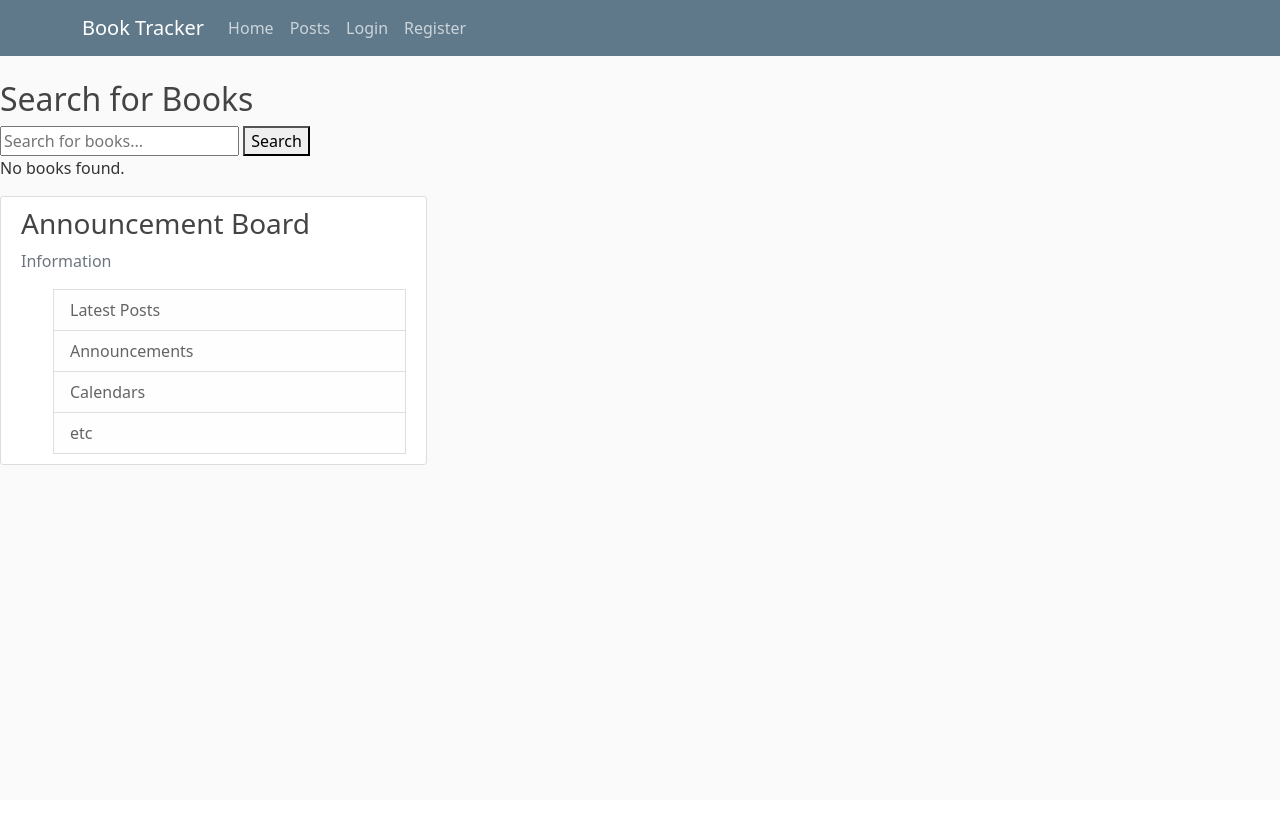
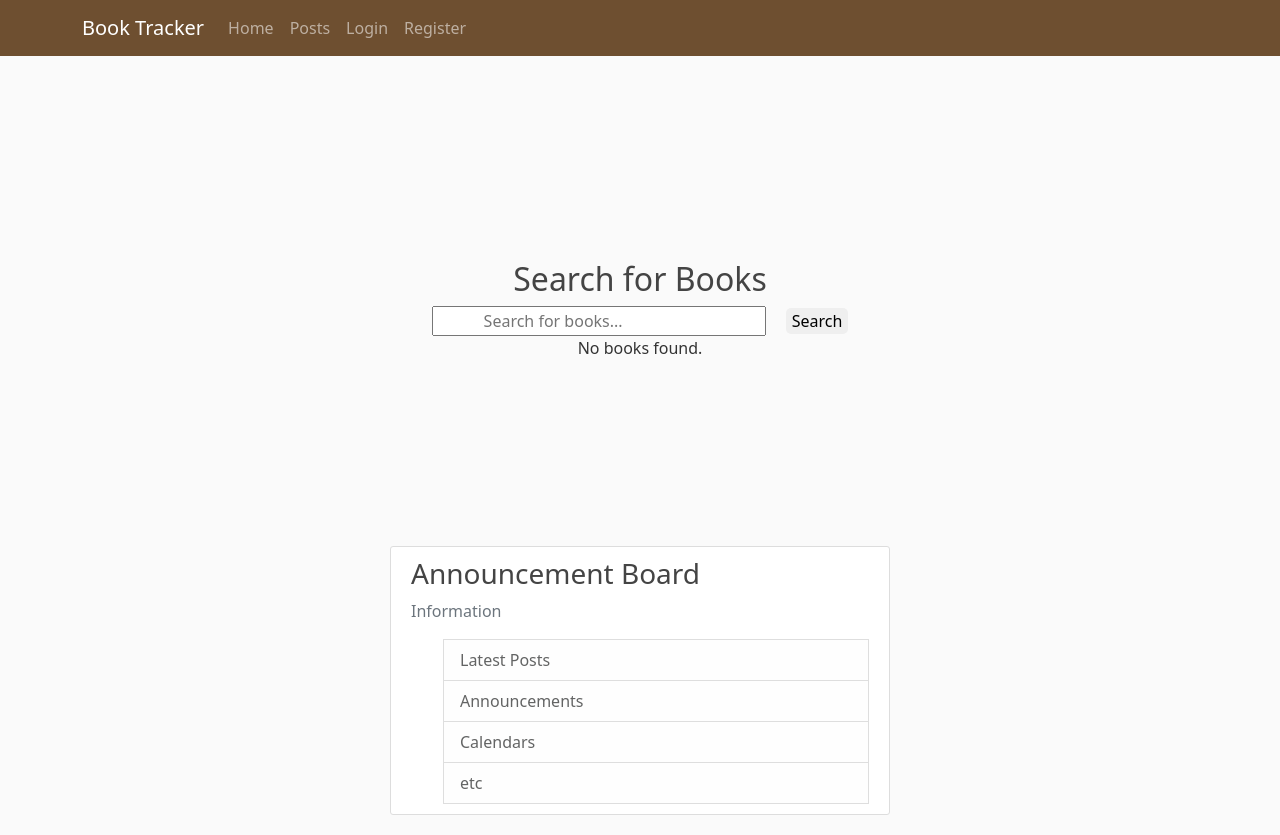
Before and after one commit to kristineLCS/Frameworks_django, a Django app: page / in a window 1280 px wide. Before the commit the page ends 465 px from the top, so only its background shows below. Run offline with Django 4.2, Linux system fonts and the light colour scheme; parts of the project's set-up code (start-up, migrations or seed data) failed here and were passed over; some libraries are stand-ins or nearby versions.

Commit message:
small changes in the appearance

```diff
--- a/django_project/book_tracker/static/blog/main.css
+++ b/django_project/book_tracker/static/blog/main.css
@@ -1,7 +1,19 @@
-body {
+html, body {
     background: #fafafa;
     color: #333333;
-margin-top: 5rem;
+    /* margin-top: 5rem; */
+    width: 100%;
+    /* height: 100vh; */
+    padding: 0;
+    margin: 0;
+}
+
+body{
+    margin-top: 30px;
+    display: flex;
+    justify-content: center;
+    align-items: center;
+    flex-direction: column;
 }
 
 h1,
@@ -18,10 +30,15 @@ margin: 0;
 }
 
 .bg-steel {
-background-color: #5f788a;
+background-color: #6e4f30;
 }
 
-.site-header .navbar-nav .nav-link {
+.site-header{
+    background-color: #cc853d;
+
+}
+
+.navbar-nav .nav-link {
 color: #cbd5db;
 }
 
@@ -40,12 +57,114 @@ font-weight: 500;
     margin-top: 7px;
 }
 
+
+/* BASE.HTML */
+.main-container{
+    margin-top: 80px;
+    margin-bottom: 120px;
+}
+.row{
+    margin-right: 0px;
+    display: flex;
+    justify-content: center;
+    align-items: center;
+    flex-direction: column;
+}
+
+
+/* HOME PAGE */
+.search-container {
+    display: flex;
+    justify-content: center;
+    align-items: center;
+    flex-direction: column;
+    margin-bottom: 50px;
+    padding-top: 150px;
+    width: 100%;
+}
+
+.searchbar-container{
+    display: flex;
+    justify-content: center;
+    align-items: center;
+    flex-direction: row;
+}
+
+.form-container{
+    display: flex;
+    justify-content: center;
+    flex-direction: row;
+}
+
+.searchbar{
+    width: 80%;
+    margin-right: 20px;
+    padding-left: 50px;
+    padding-right: 50px;
+
+}
+
+.search-button{
+    text-decoration: none;
+    border: none;
+    border-radius: 5px;
+    display: flex;
+    justify-content: center;
+    align-self: center;
+}
+
+/* ASIDE */
+aside{
+    display: flex;
+    justify-content: center;
+    align-self: baseline;
+    width: 100%;
+    margin-left: 0px;
+    margin-right: 0px;
+}
+
+.col-md-4{
+    display: flex;
+    justify-content: center;
+    align-items: center;
+    flex-direction: row;
+}
+
 .content-section {
     background: #ffffff;
     padding: 10px 20px;
     border: 1px solid #dddddd;
     border-radius: 3px;
     margin-bottom: 20px;
+    width: 500px;
+}
+
+/* .text-container{
+    display: flex;
+    justify-content: center;
+    align-items: center;
+    flex-direction: column;
+} */
+
+
+/* POST_LIST */
+/* .content-section{
+    display: flex;
+    justify-content: center;
+    align-items: center;
+    flex-direction: column;
+} */
+
+.btn-primary{
+    text-decoration: none;
+    border: none;
+    background-color: transparent;
+    color: rgb(0, 0, 0);
+}
+
+.btn-primary:hover{
+    color: #428bca;
+    text-decoration: underline;
 }
 
 .article-title {
```
Lines whose indentation alone changed are shown as unchanged.
